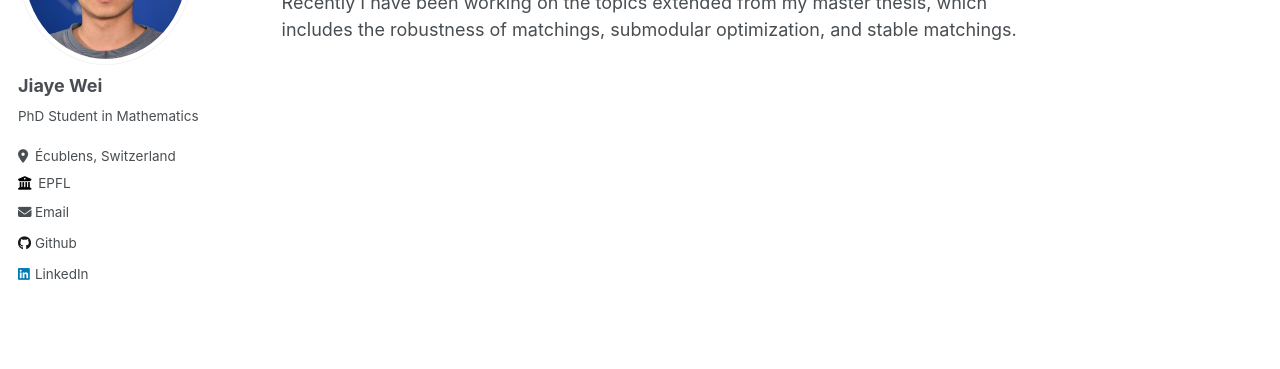
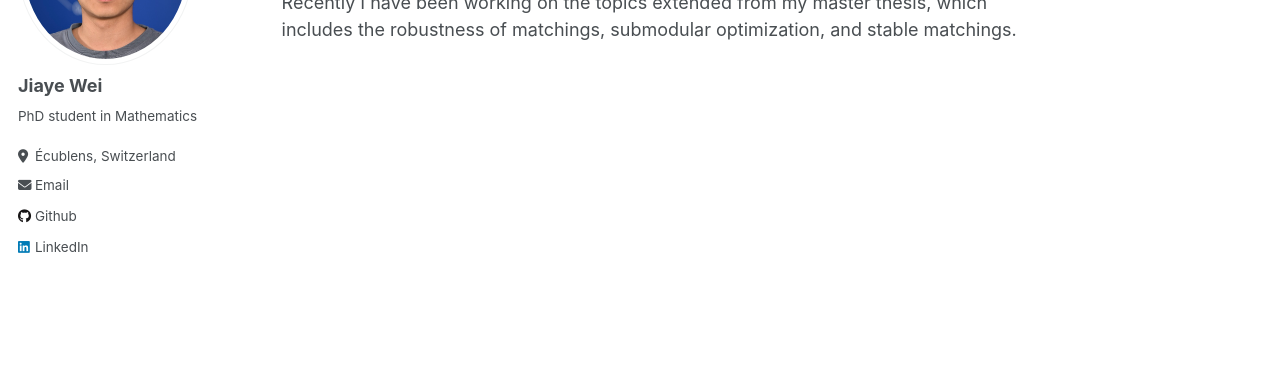
Before and after one commit to jiaye-W/jiaye-W.github.io, a Jekyll site: the page built from _pages/about.md, in a window 1280 px wide. Shown: the part 235-604 px from the top of the page. Built offline with Jekyll 4.4.1, drawn with Linux system fonts in a browser that asks for light colours.

Commit message:
Modif of the bio information

```diff
--- a/_config.yml
+++ b/_config.yml
@@ -24,9 +24,9 @@ author:
   avatar           : "profile.jpg"
   name             : "Jiaye Wei"
   # pronouns         : "he/him"
-  bio              : "PhD Student in Mathematics"
+  bio              : "PhD student in Mathematics"
   location         : "Écublens, Switzerland"
-  employer         : "EPFL"
+  # employer         : "EPFL"
   uri              : # URL
   email            : "jiaye.wei@epfl.ch"
 
```
